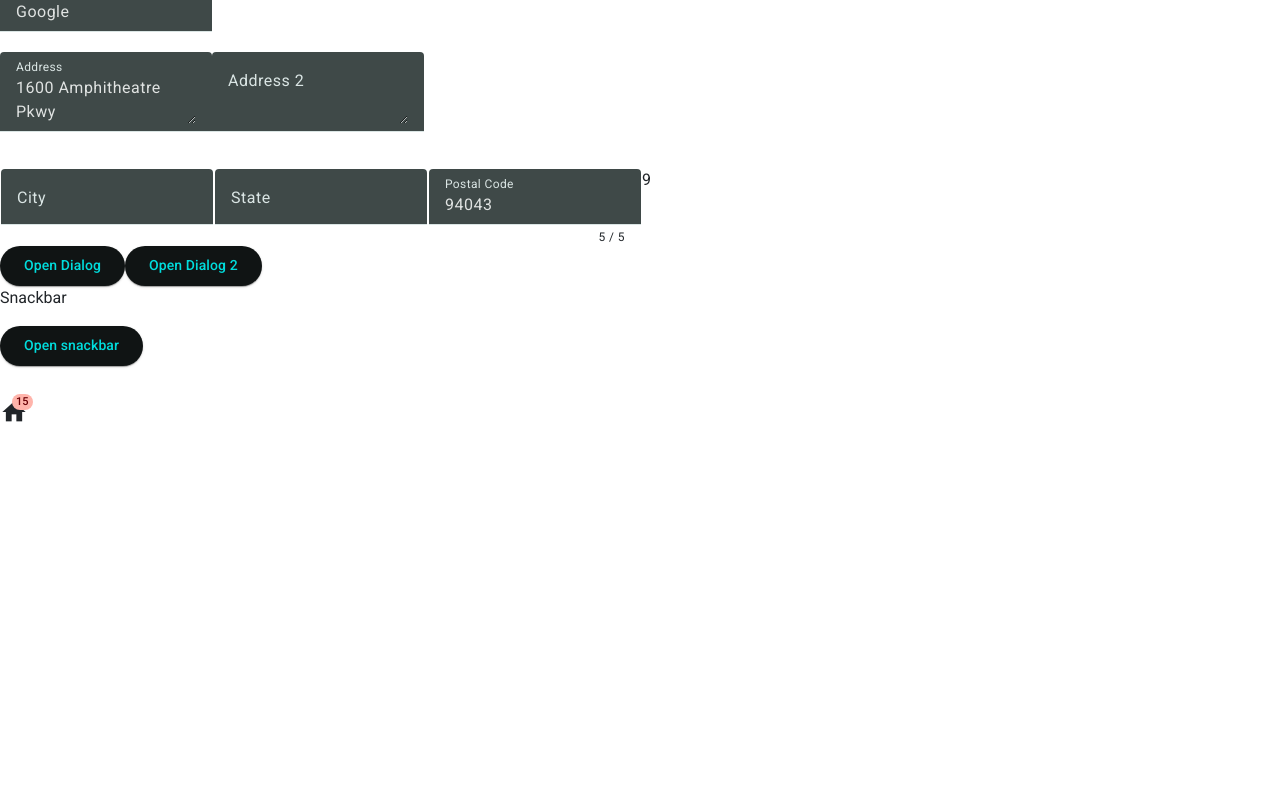
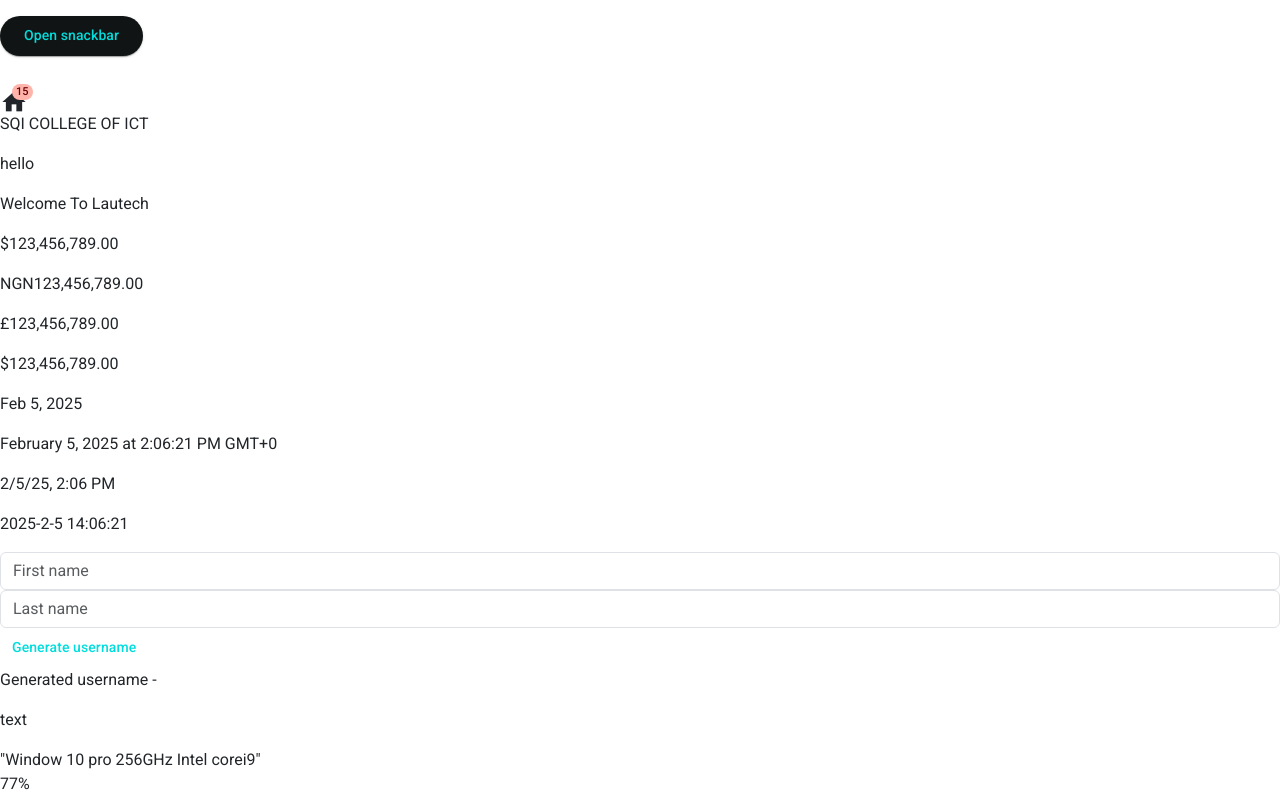
Before and after one commit to Chinedu-winner/Angular, an Angular app: page /material in a window 1280 px wide. Shown: the part 740-1552 px from the top of the page. Before the commit the page ends 1166 px from the top, so only its background shows below. Built offline with nearby package versions, Linux system fonts and the light colour scheme.

Commit message:
deploy it

```diff
--- a/src/app/material/material.component.html
+++ b/src/app/material/material.component.html
@@ -28,7 +28,7 @@
     </mat-card>
 
     <!--Forms-->
-    <p>Forms</p>
+    <!-- <p>Forms</p>
 
     <form class="example-form">
         <mat-form-field class="example-full-width">
@@ -62,7 +62,7 @@
             <mat-hint align="end">{{postalCode.value.length}} / 5</mat-hint>
         </mat-form-field></td>9
         </tr></table>
-    </form>
+    </form> -->
 
 
     <!--Dialog-->
@@ -78,5 +78,30 @@
         <!-- <button mat-icon-button class="demo-section"> -->
         <mat-icon class="text-dark fs-3 demo-section" matBadge="15">home</mat-icon>
         <!-- </button> -->
+
+        <!-- pipe -->
+        <p>{{'sqi college of ict'| uppercase}}</p>
+        <p>{{'HELLO'| lowercase}}</p>
+        <p>{{'welcome to lautech'| titlecase}}</p>
+
+        <p>{{'123456789'| currency}}</p>
+        <p>{{'123456789'| currency:'NGN'}}</p>
+        <p>{{'123456789'| currency:'GBP'}}</p>
+        <p>{{'123456789'| currency:'USD'}}</p>
+
+        <p>{{today | date}}</p>
+        <p>{{today | date: 'long'}}</p>
+        <p>{{today | date: 'short'}}</p>
+        <p>{{today | date: 'y-M-d HH:mm:ss'}}</p>
+
+        <input type="text" placeholder="First name" class="form-control"[(ngModel)]="first_name">
+        <input type="text" placeholder="Last name" class="form-control" [(ngModel)]="last_name">
+        <button mat-button (click)="generate()">Generate username</button>
+        <p>Generated username - {{username}}</p>
+        <p>{{'This text will be sliced'| slice:5:10}}</p>
+
+        <div>{{details.processor |json}}</div>
+
+        <p>{{0.7658| percent}}</p>
     </div>
 </section>
--- a/src/app/material/material.component.ts
+++ b/src/app/material/material.component.ts
@@ -13,14 +13,16 @@ import { DialogComponent } from '../dialog/dialog.component';
 import {MatSnackBar} from '@angular/material/snack-bar'
 import { SnackbarComponent } from '../snackbar/snackbar.component';
 import {MatBadgeModule} from '@angular/material/badge';
+import {CommonModule} from '@angular/common';
 
 @Component({
   selector: 'app-material',
-  imports: [MatButtonModule, MatIconModule, MatCardModule, MatChipsModule, MatFormFieldModule, FormsModule, MatInputModule, MatAutocompleteModule, ReactiveFormsModule, MatDialogModule, MatBadgeModule],
+  imports: [MatButtonModule, MatIconModule, MatCardModule, MatChipsModule, MatFormFieldModule, FormsModule, MatInputModule, MatAutocompleteModule, ReactiveFormsModule, MatDialogModule, MatBadgeModule, CommonModule,],
   templateUrl: './material.component.html',
   styleUrl: './material.component.css'
 })
 export class MaterialComponent {
+  today = new Date;
   mycontrol = new FormControl('')
 
   dialog = inject(MatDialog)
@@ -45,4 +47,21 @@ export class MaterialComponent {
       verticalPosition: 'top',
     })
   }
+
+  first_name = '';
+  last_name = '';
+  username = '';
+
+  generate(){
+    this.first_name.slice(0,4)
+    this.last_name.slice(0,4)
+
+    this.username = this.first_name.slice(0,4) + "_" + this.last_name.slice(0,4);
+  }
+
+  details = {
+    name: 'Lenova',
+    Keyboard_light: true,
+    processor: 'Window 10 pro 256GHz Intel corei9'
+  }
 }
```
